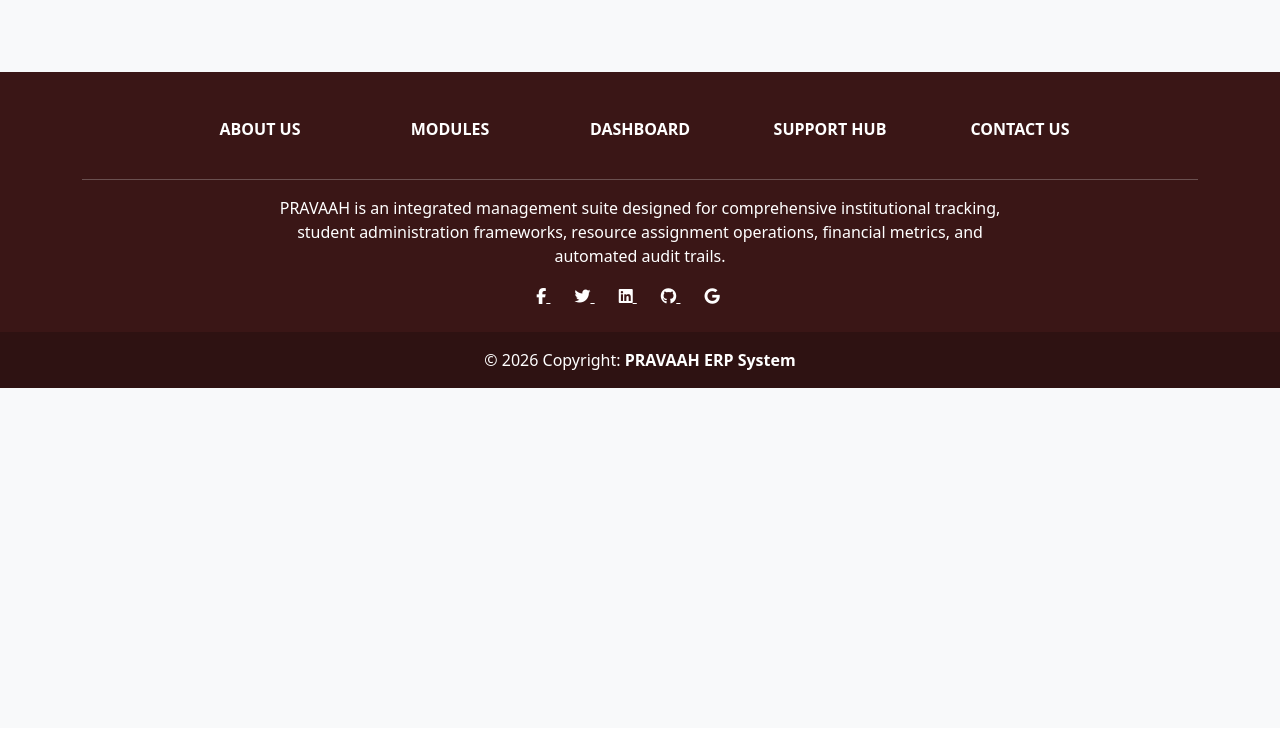
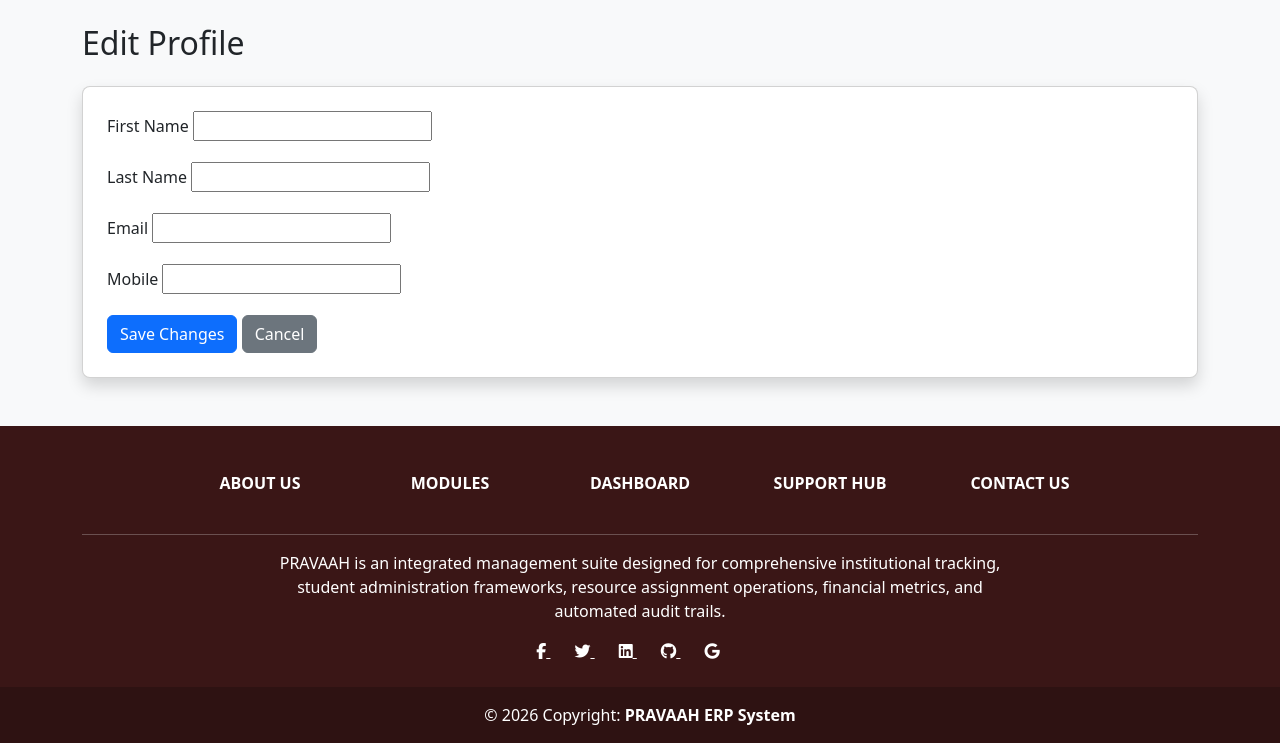
Before and after one commit to harshada2576/pravaah, a Django app: template usermgmt/templates/profile/profile_edit.html in a window 1280 px wide. Shown: the part 72-815 px from the top of the page. Before the commit the page ends 460 px from the top, so only its background shows below. Run offline with Django 5.2, Linux system fonts and the light colour scheme; the template is opened without the code that fills it, so the values that code supplies are empty, except form fields; tables that the repository leaves empty hold one stand-in row (values such as "Sample post"); form fields are guessed from the names that the template uses.

Commit message:
Update profile_edit.html

```diff
--- a/usermgmt/templates/profile/profile_edit.html
+++ b/usermgmt/templates/profile/profile_edit.html
@@ -1,3 +1,62 @@
-{% extends 'base.html' %} {% block content %}
-<!-- Profile edit template -->
+{% extends 'base.html' %}
+
+{% block content %}
+
+<h2 class="mb-4">
+
+    Edit Profile
+
+</h2>
+
+<div class="card shadow p-4">
+
+    <form method="POST">
+
+        {% csrf_token %}
+
+        <div class="mb-3">
+
+            <label class="form-label">
+
+                First Name
+
+            </label>
+
+            {{ form.first_name }}
+
+        </div>
+
+        <div class="mb-3">
+
+            <label class="form-label">
+                Last Name
+            </label>
+            {{ form.last_name }}
+        </div>
+        <div class="mb-3">
+            <label class="form-label">
+                Email
+            </label>
+            {{ form.email }}
+        </div>
+        <div class="mb-3">
+            <label class="form-label">
+                Mobile
+            </label>
+            {{ form.mobile }}
+        </div>
+        <button
+            type="submit"
+            class="btn btn-primary">
+
+            Save Changes
+
+        </button>
+
+        <a href="/profile/"
+           class="btn btn-secondary">
+            Cancel
+        </a>
+    </form>
+</div>
 {% endblock %}
```
